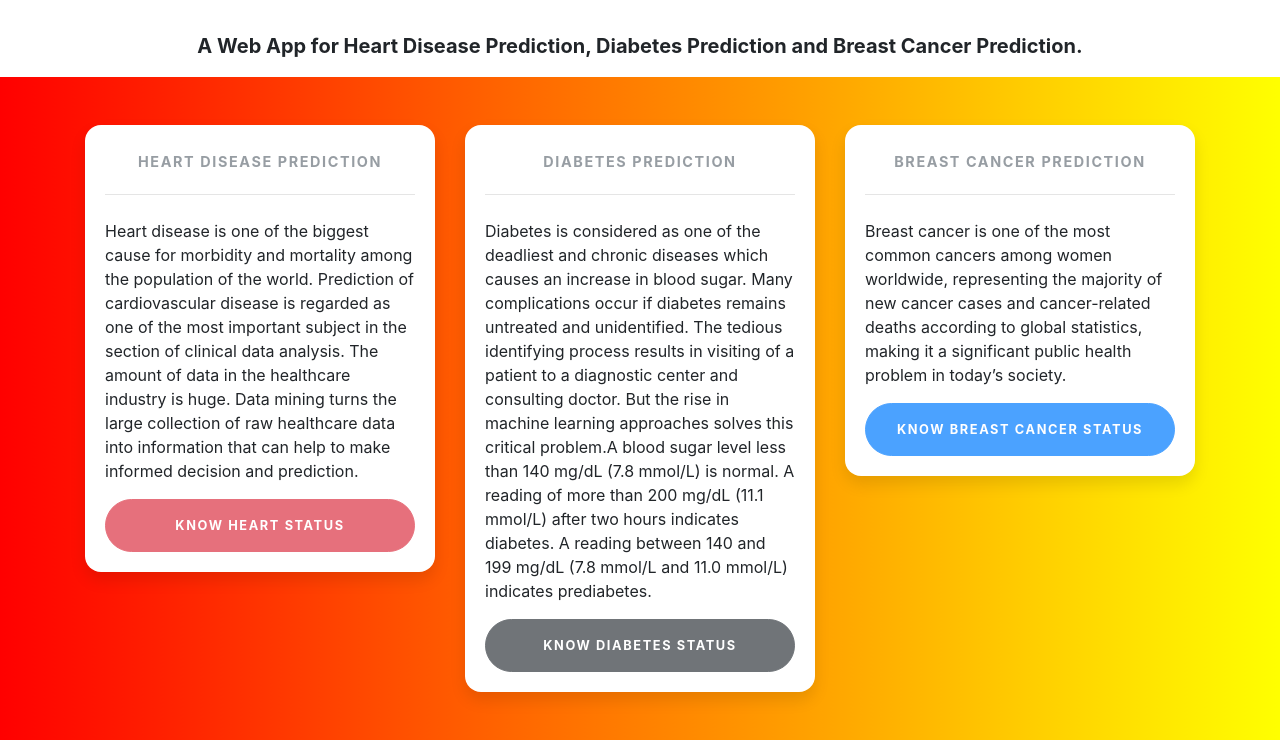
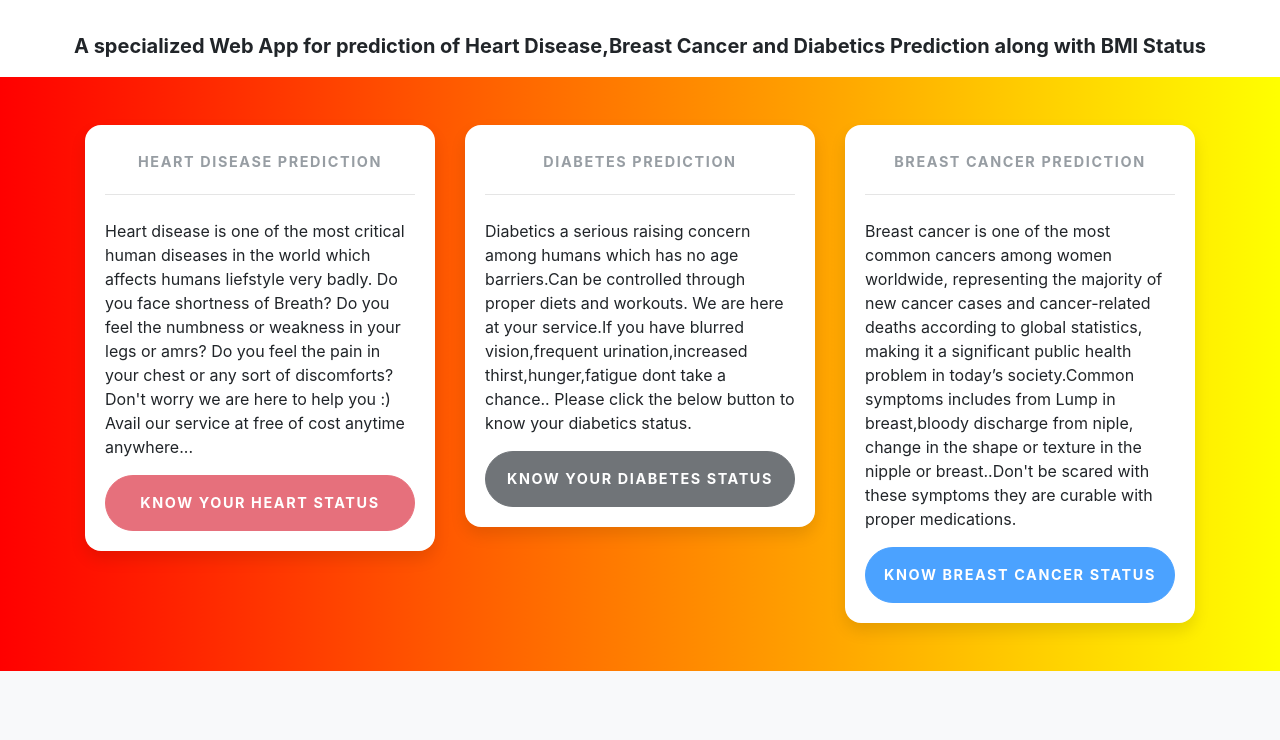
Before and after one commit to iamsiddharthdas/Online-Disease-Detection-and-Prediction-Analysis, a Django app: page / in a window 1280 px wide. Shown: the part 393-1133 px from the top of the page. After the commit the page ends 1064 px from the top, so only its background shows below. Run offline with Django 3.2, Linux system fonts and the light colour scheme; some libraries are stand-ins or nearby versions.

Commit message:
Update home.html

```diff
--- a/templates/home.html
+++ b/templates/home.html
@@ -60,7 +60,7 @@
       }
 
       .pricing .btn {
-        font-size: 80%;
+        font-size: 90%;
         border-radius: 5rem;
         letter-spacing: 0.1rem;
         font-weight: bold;
@@ -106,13 +106,13 @@
             >Heart Disease Prediction
           </a>
           <a class="nav-item nav-link mr-3" href="{% url 'diabetes' %}"
-            >Diabetes Disease Prediction
+            >Diabetes Prediction
           </a>
           <a class="nav-item nav-link mr-3" href="{% url 'breast' %}"
             >Breast Cancer Prediction</a
           >
           <a class="nav-item nav-link mr-3" href="{% url 'bmi' %}"
-            >BMI Prediction for health status
+            >Body Mass Index(Health Status)
           </a>
         </div>
       </div>
@@ -144,8 +144,7 @@
     <h1 class="text-center"></h1>
     <p class="lead text-center" style="font-size: 20px">
       <strong><b>
-        A Web App for Heart Disease Prediction, Diabetes Prediction and Breast
-        Cancer Prediction.
+        A specialized Web App for prediction of Heart Disease,Breast Cancer and Diabetics Prediction along with BMI Status
       </strong></b>
     </p>
     <section class="pricing py-5">
@@ -161,19 +160,16 @@
 
                 <hr />
                 <p class="">
-                  Heart disease is one of the biggest cause for morbidity and
-                  mortality among the population of the world. Prediction of
-                  cardiovascular disease is regarded as one of the most
-                  important subject in the section of clinical data analysis.
-                  The amount of data in the healthcare industry is huge. Data
-                  mining turns the large collection of raw healthcare data into
-                  information that can help to make informed decision and
-                  prediction.
+                  Heart disease is one of the most critical human diseases in the world which affects humans liefstyle very badly.
+                  Do you face shortness of Breath? Do you feel the numbness or weakness in your legs or amrs?
+                  Do you feel the pain in your chest or any sort of discomforts? Don't worry we are here to help you :)
+                  Avail our service at free of cost anytime anywhere...
+
                 </p>
                 <a
                   href="{% url 'heart' %}"
                   class="btn btn-block btn-danger text-uppercase"
-                  >KNOW HEART STATUS</a
+                  >KNOW YOUR HEART STATUS</a
                 >
               </div>
             </div>
@@ -188,22 +184,15 @@
 
                 <hr />
                 <p class="">
-                  Diabetes is considered as one of the deadliest and chronic
-                  diseases which causes an increase in blood sugar. Many
-                  complications occur if diabetes remains untreated and
-                  unidentified. The tedious identifying process results in
-                  visiting of a patient to a diagnostic center and consulting
-                  doctor. But the rise in machine learning approaches solves
-                  this critical problem.A blood sugar level less than 140 mg/dL
-                  (7.8 mmol/L) is normal. A reading of more than 200 mg/dL (11.1
-                  mmol/L) after two hours indicates diabetes. A reading between
-                  140 and 199 mg/dL (7.8 mmol/L and 11.0 mmol/L) indicates
-                  prediabetes.
+                  Diabetics a serious raising concern among humans which has no age barriers.Can be controlled through proper diets and workouts.
+                  We are here at your service.If you have blurred vision,frequent urination,increased thirst,hunger,fatigue dont take a chance..
+                  Please click the below button to know your diabetics status.
+
                 </p>
                 <a
                   href="{% url 'diabetes' %}"
                   class="btn btn-block btn-dark text-uppercase"
-                  >KNOW DIABETES STATUS</a
+                  >KNOW YOUR DIABETES STATUS</a
                 >
               </div>
             </div>
@@ -221,7 +210,9 @@
                   Breast cancer is one of the most common cancers among women
                   worldwide, representing the majority of new cancer cases and
                   cancer-related deaths according to global statistics, making
-                  it a significant public health problem in today’s society.
+                  it a significant public health problem in today’s society.Common symptoms includes from Lump in breast,bloody discharge from niple,
+                  change in the shape or texture in the nipple or breast..Don't be scared with these symptoms they are curable with proper medications.
+
                 </p>
                 <a
                   href="breast"
```
